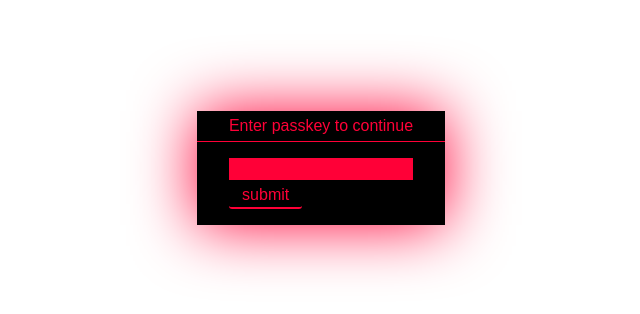
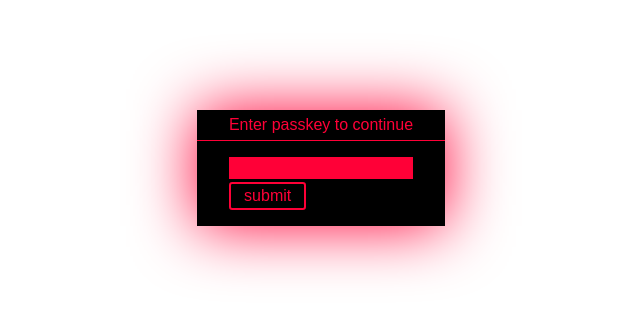
Before and after one commit to tahirbhaijaan/biozap.github.io, an Angular app: page / in a window 1280 px wide. Shown: the part 232-546 px from the top of the page, without its empty margins (319-959 px from the left). Built offline with nearby package versions, Linux system fonts and the light colour scheme.

Commit message:
tahir bhai shauke shah

```diff
--- a/src/app/components/auth/auth.component.scss
+++ b/src/app/components/auth/auth.component.scss
@@ -34,7 +34,7 @@ $themeColor: var(--theme-color);
             padding: .2rem .8rem;
             margin-top: .2rem;
             border-radius: .2rem;
-            border-bottom: 2px solid $themeColor;
+            border: 2px solid $themeColor;
             &:active {
                 border: 2px solid $themeColor;
                 background: rgba($themeColor, .6);
--- a/src/app/components/dashboard/dashboard.component.scss
+++ b/src/app/components/dashboard/dashboard.component.scss
@@ -51,8 +51,11 @@ $themeColor: var(--theme-color);
     display: flex;
     justify-content: center;
     align-items: center;
+    cursor: pointer;
+    &:hover {
+        background-color: #fff;
+    }
     .caret {
-        cursor: pointer;
         width: 1rem;
         height: 1rem;
         background-color: $themeColor;
--- a/src/app/components/menu/menu.component.scss
+++ b/src/app/components/menu/menu.component.scss
@@ -78,6 +78,7 @@ $themeColor: var(--theme-color);
                     font-size: .8rem;
                 }
                 &:first-child {
+                    cursor: pointer;
                     border-radius: 0;
                     border-bottom: none;
                     background-color: $themeColor;
@@ -157,6 +158,7 @@ $themeColor: var(--theme-color);
     padding: .7rem;
     cursor: pointer;
     &:hover {
+        background-color: $themeColor;
         span {
             background-color: white;
         }
```
